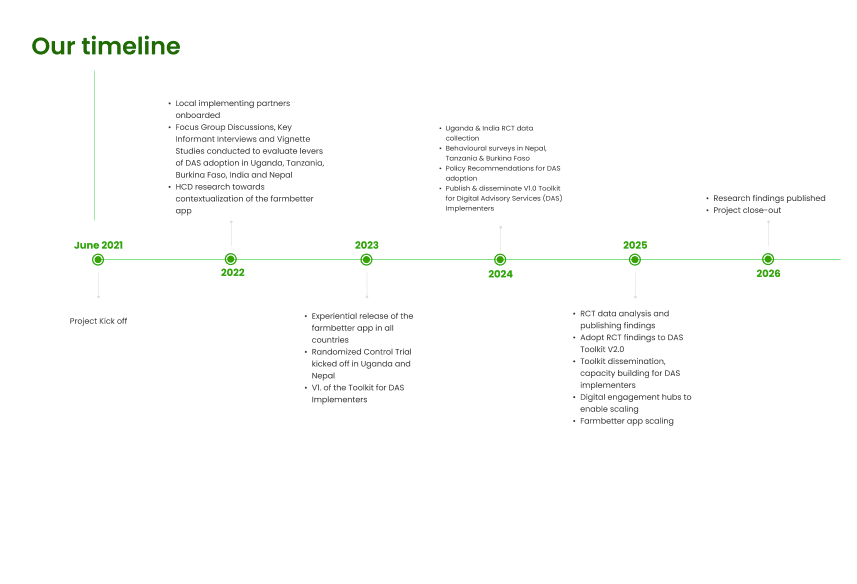
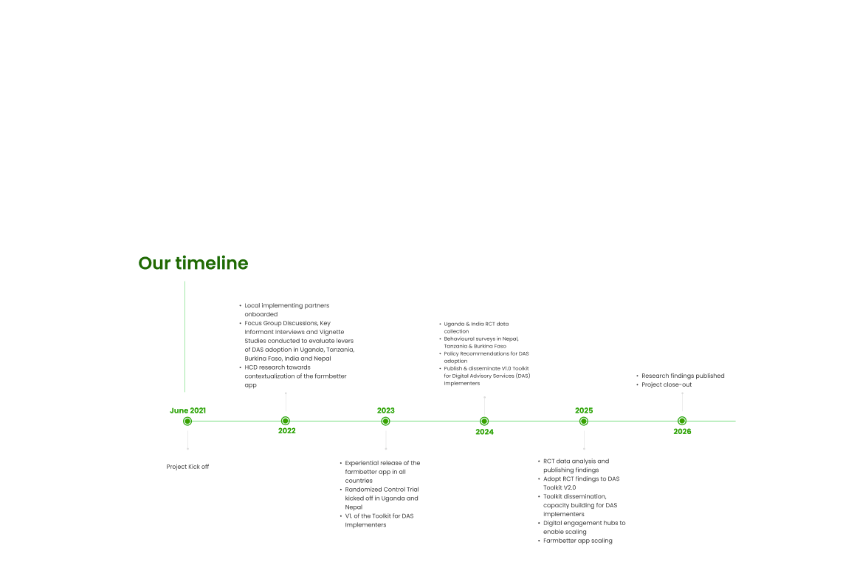
Before and after one commit to JAPHETHNYARANGA/everlynItWorks, a plain HTML site: page index.html in a window 1280 px wide. Shown: the whole page, without its empty margins (199-1056 px from the left). Drawn offline with Linux system fonts and the light colour scheme.

Commit message:
centered the timeline

```diff
--- a/index.css
+++ b/index.css
@@ -380,4 +380,11 @@ p{
 .center{
   display: flex;
   justify-content: center;
+  align-items: center;
+  height: 100vh;
+  margin: 0;
 }
+img{
+  /* height: 70%; */
+  width: 50%;
+}
```
